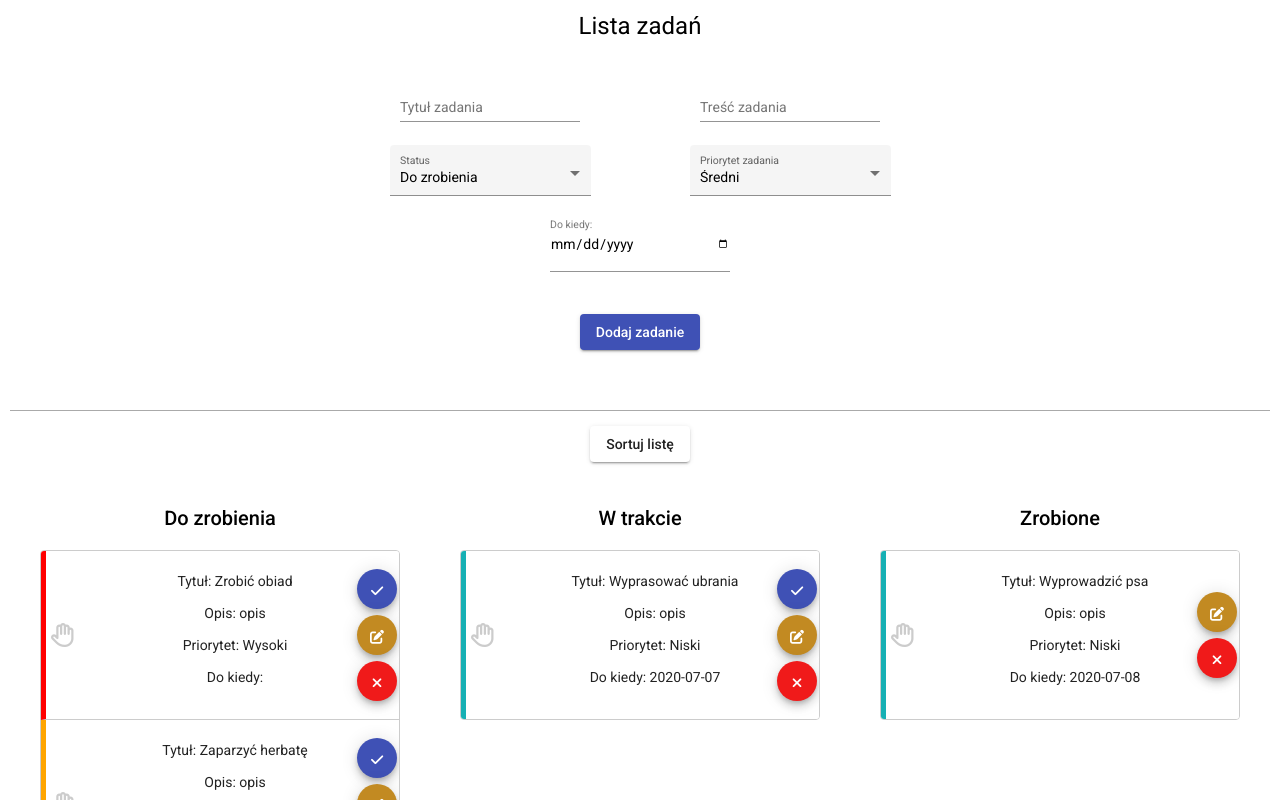
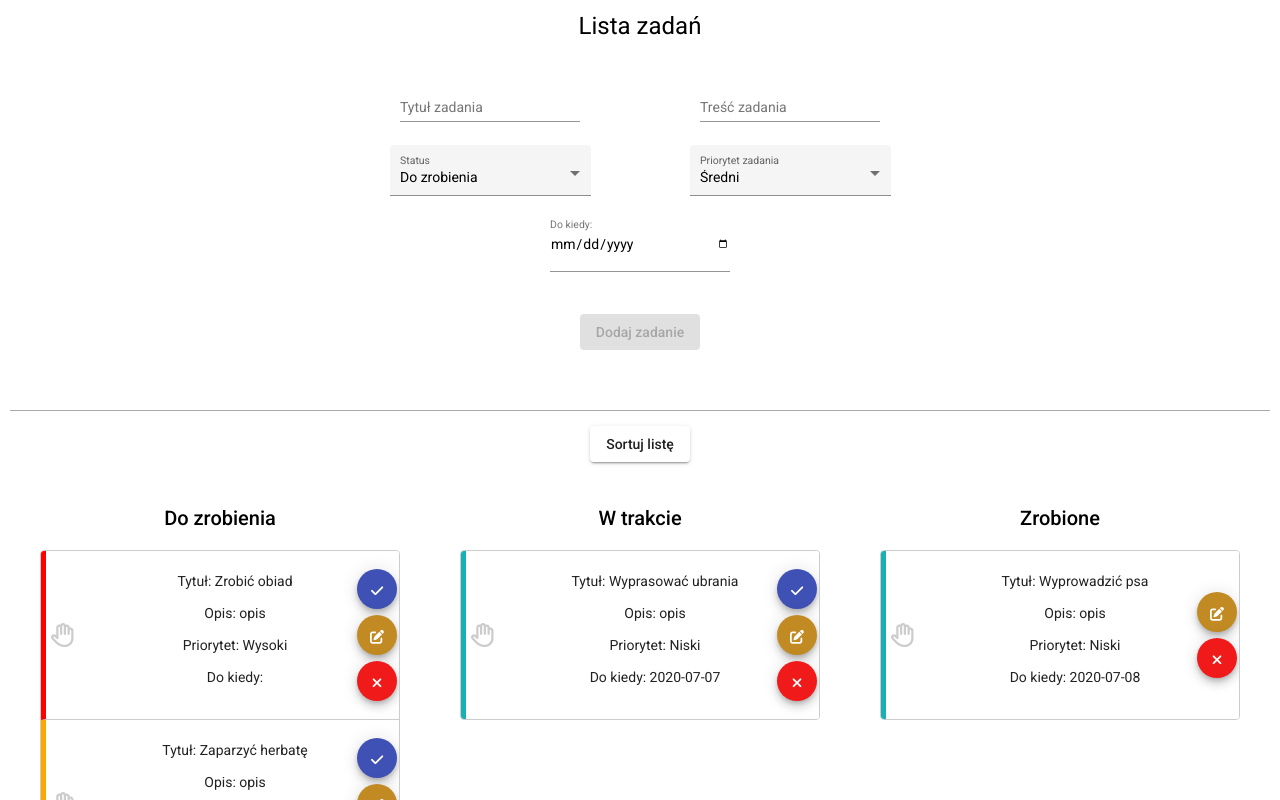
Before and after one commit to dao0dao/AngularToDo, an Angular app: page / in a window 1280 px wide. Shown: the top 800 px of the page. Built offline with nearby package versions, Linux system fonts and the light colour scheme.

Commit message:
repair add empty task

```diff
--- a/src/app/add-task/add-task.component.html
+++ b/src/app/add-task/add-task.component.html
@@ -16,10 +16,16 @@
             formControlName="title"
           />
         </mat-form-field>
-        <p *ngIf="formTitle.errors?.IsRequired && formTitle.touched" class="errorMessage">
+        <p
+          *ngIf="formTitle.errors?.IsRequired && formTitle.touched"
+          class="errorMessage"
+        >
           Wymagane pole
         </p>
-        <p *ngIf="formTitle.errors?.StartWithSpace && formTitle.touched" class="errorMessage">
+        <p
+          *ngIf="formTitle.errors?.StartWithSpace && formTitle.touched"
+          class="errorMessage"
+        >
           Tytuł nie może zaczynać od spacji
         </p>
       </label>
@@ -74,7 +80,7 @@
       type="submit"
       mat-raised-button
       color="primary"
-      [disabled]="newTaskProfile.invalid"
+      [disabled]="newTaskProfile.invalid || formTitle.untouched"
     >
       Dodaj zadanie
     </button>
```
